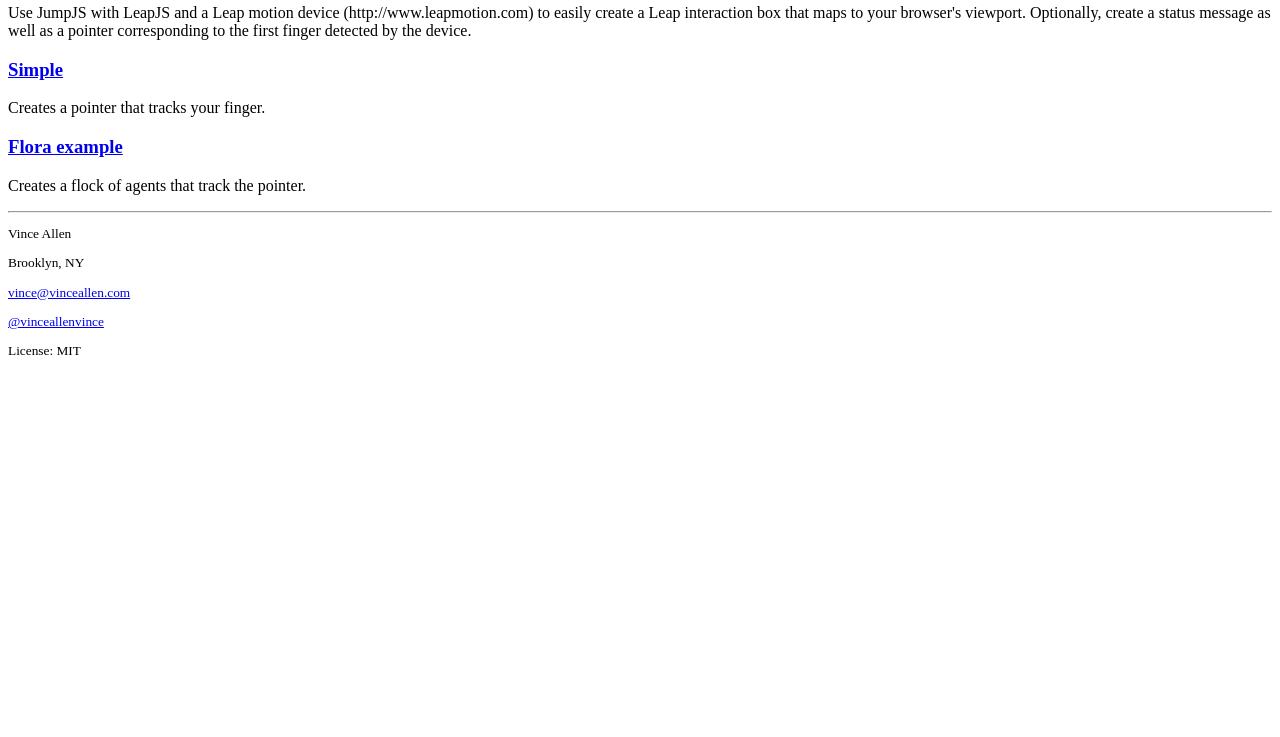
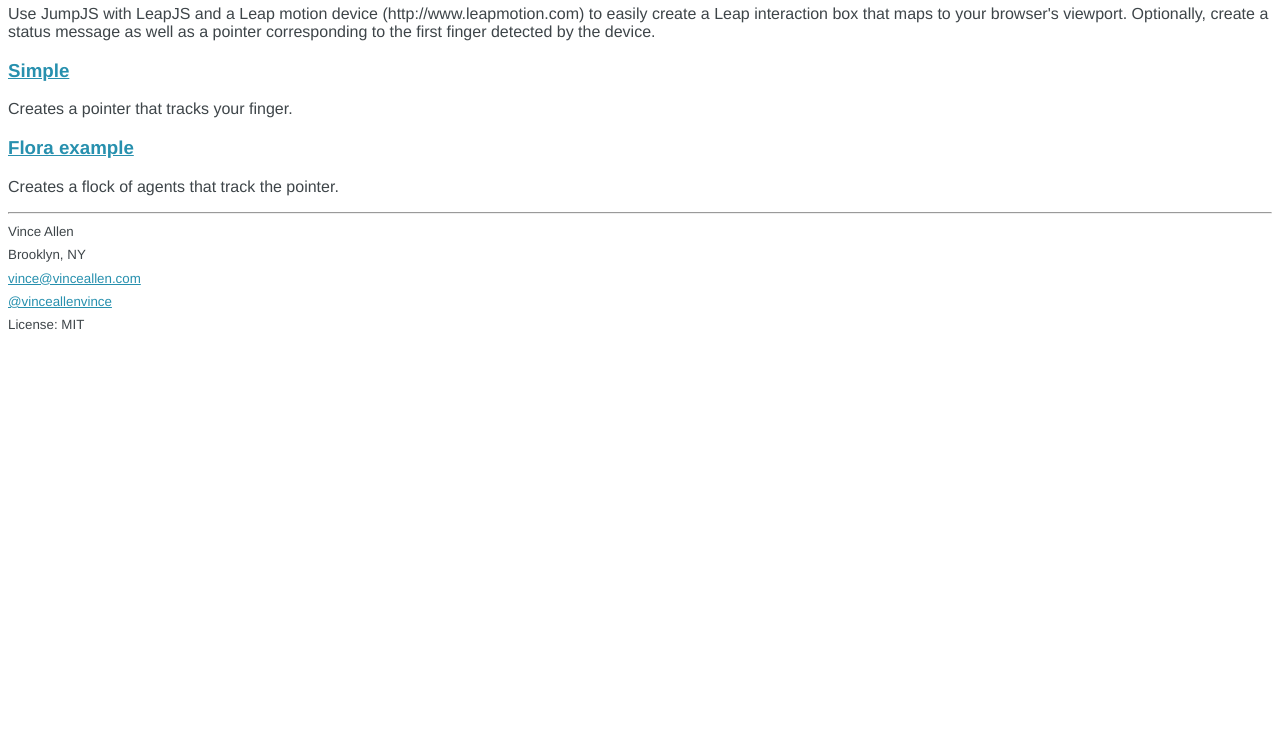
Before and after one commit to foldi/JumpJS, a plain HTML site: page index.html in a window 1280 px wide. Shown: the part 63-800 px from the top of the page. Drawn offline with Linux system fonts and the light colour scheme.

Commit message:
Adds styles to index.

```diff
--- a/index.html
+++ b/index.html
@@ -3,6 +3,7 @@
 <head>
   <meta http-equiv='content-type' content='text/html; charset=UTF-8' />
   <title>JumpJS</title>
+  <link href='css/main.css' rel='stylesheet' type='text/css' charset='utf-8' />
   </head>
   <body>
     <h2>JumpJS</h2>
```
